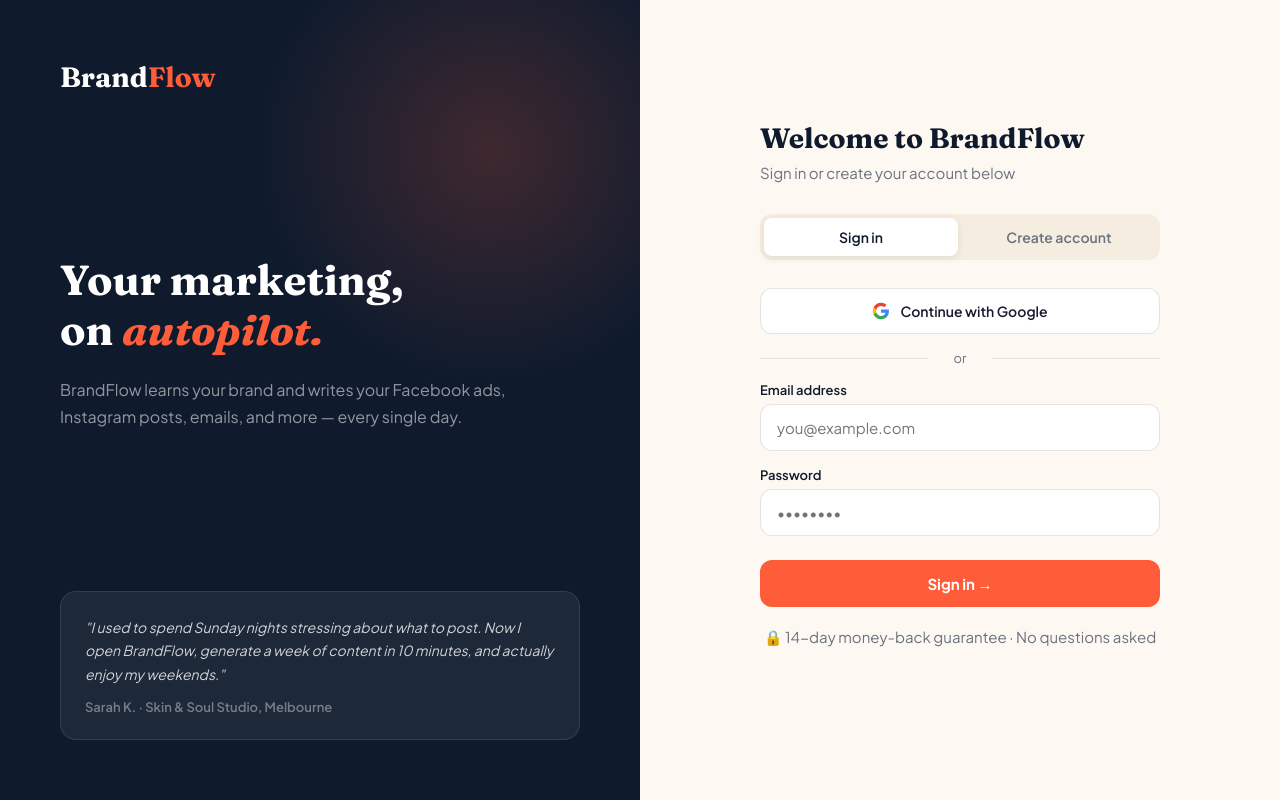
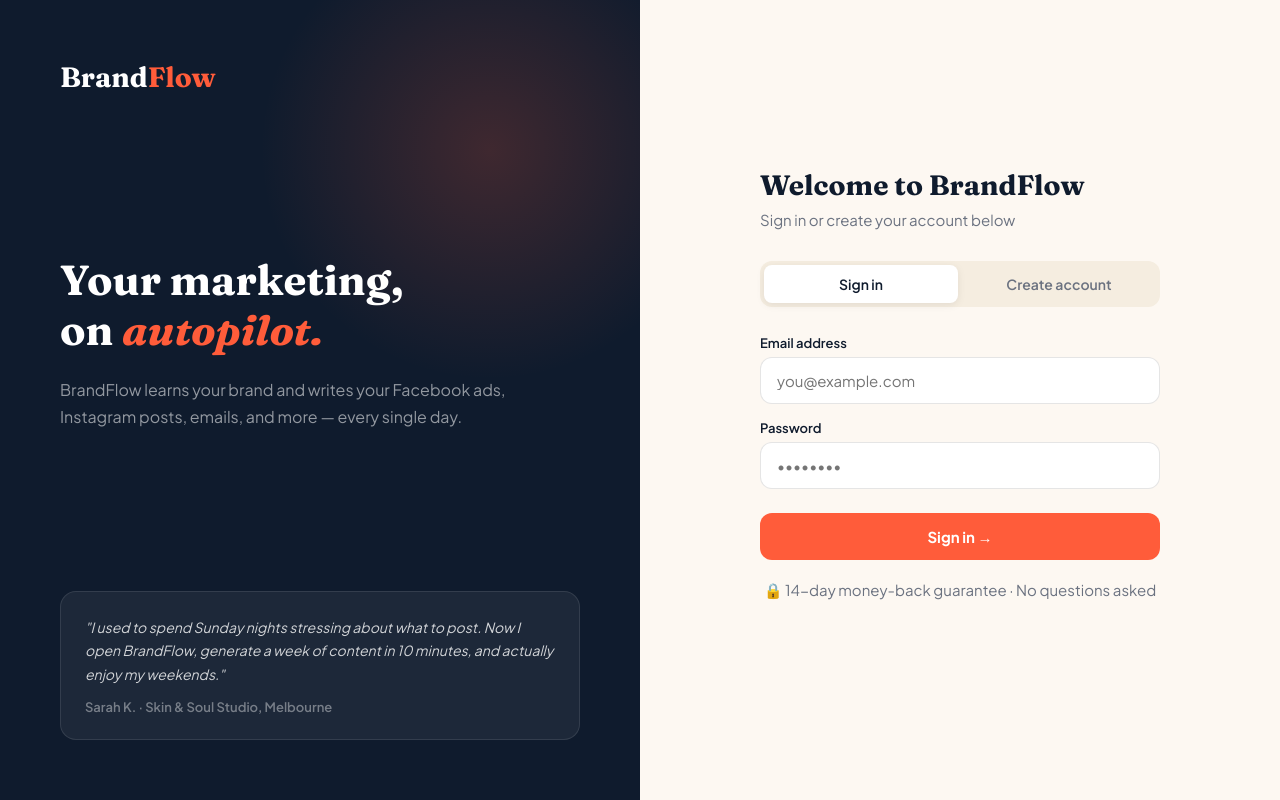
Before and after one commit to srhmichalska-design/brandflow, a website: page app.html in a window 1280 px wide. Drawn offline with nearby package versions, Linux system fonts and the light colour scheme.

Commit message:
Update app.html

```diff
--- a/app.html
+++ b/app.html
@@ -329,12 +329,6 @@ body { font-family: 'Plus Jakarta Sans', sans-serif; background: var(--cream); c
       <div id="authError" class="auth-error"></div>
       <div id="authSuccess" class="auth-success"></div>
 
-      <button class="btn-google" onclick="signInWithGoogle()">
-        <svg width="18" height="18" viewBox="0 0 24 24"><path fill="#4285F4" d="M22.56 12.25c0-.78-.07-1.53-.2-2.25H12v4.26h5.92c-.26 1.37-1.04 2.53-2.21 3.31v2.77h3.57c2.08-1.92 3.28-4.74 3.28-8.09z"/><path fill="#34A853" d="M12 23c2.97 0 5.46-.98 7.28-2.66l-3.57-2.77c-.98.66-2.23 1.06-3.71 1.06-2.86 0-5.29-1.93-6.16-4.53H2.18v2.84C3.99 20.53 7.7 23 12 23z"/><path fill="#FBBC05" d="M5.84 14.09c-.22-.66-.35-1.36-.35-2.09s.13-1.43.35-2.09V7.07H2.18C1.43 8.55 1 10.22 1 12s.43 3.45 1.18 4.93l2.85-2.22.81-.62z"/><path fill="#EA4335" d="M12 5.38c1.62 0 3.06.56 4.21 1.64l3.15-3.15C17.45 2.09 14.97 1 12 1 7.7 1 3.99 3.47 2.18 7.07l3.66 2.84c.87-2.6 3.3-4.53 6.16-4.53z"/></svg>
-        Continue with Google
-      </button>
-
-      <div class="auth-divider">or</div>
 
       <!-- Login form -->
       <div id="loginForm">
```
